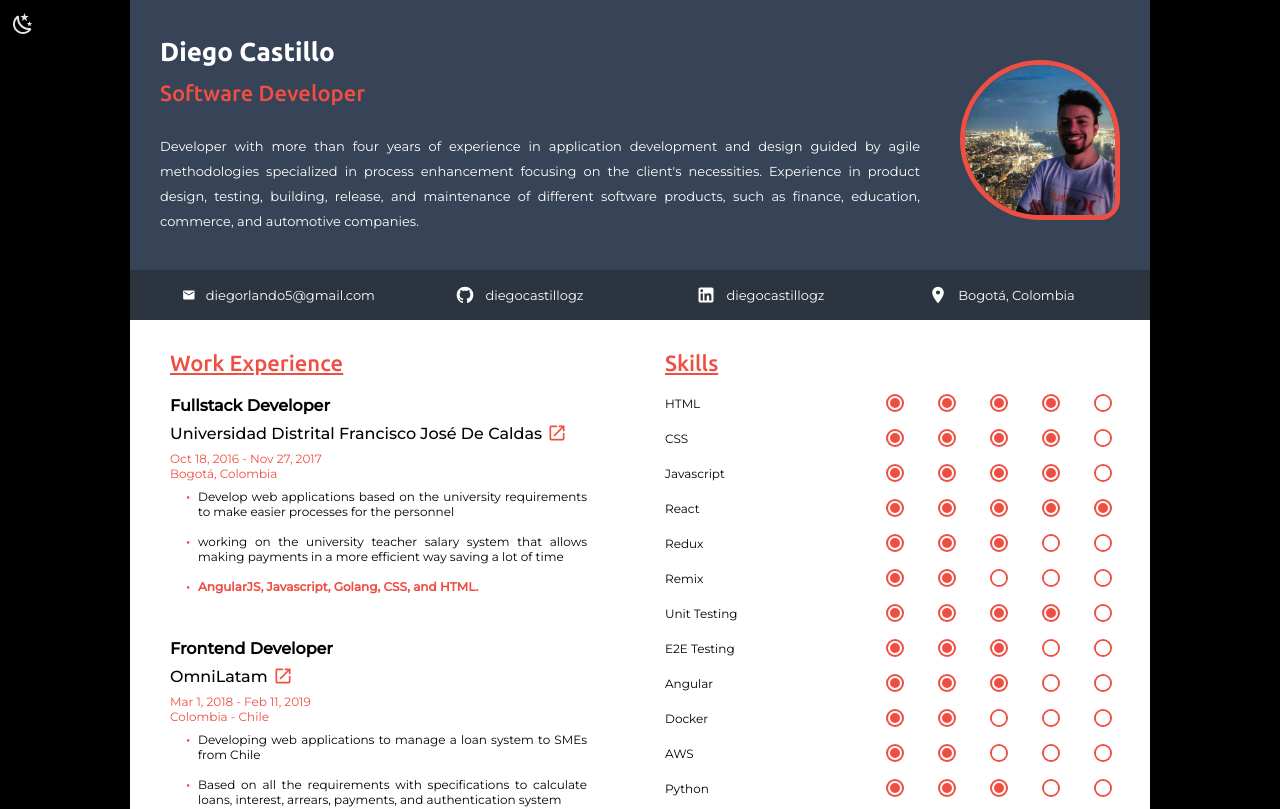
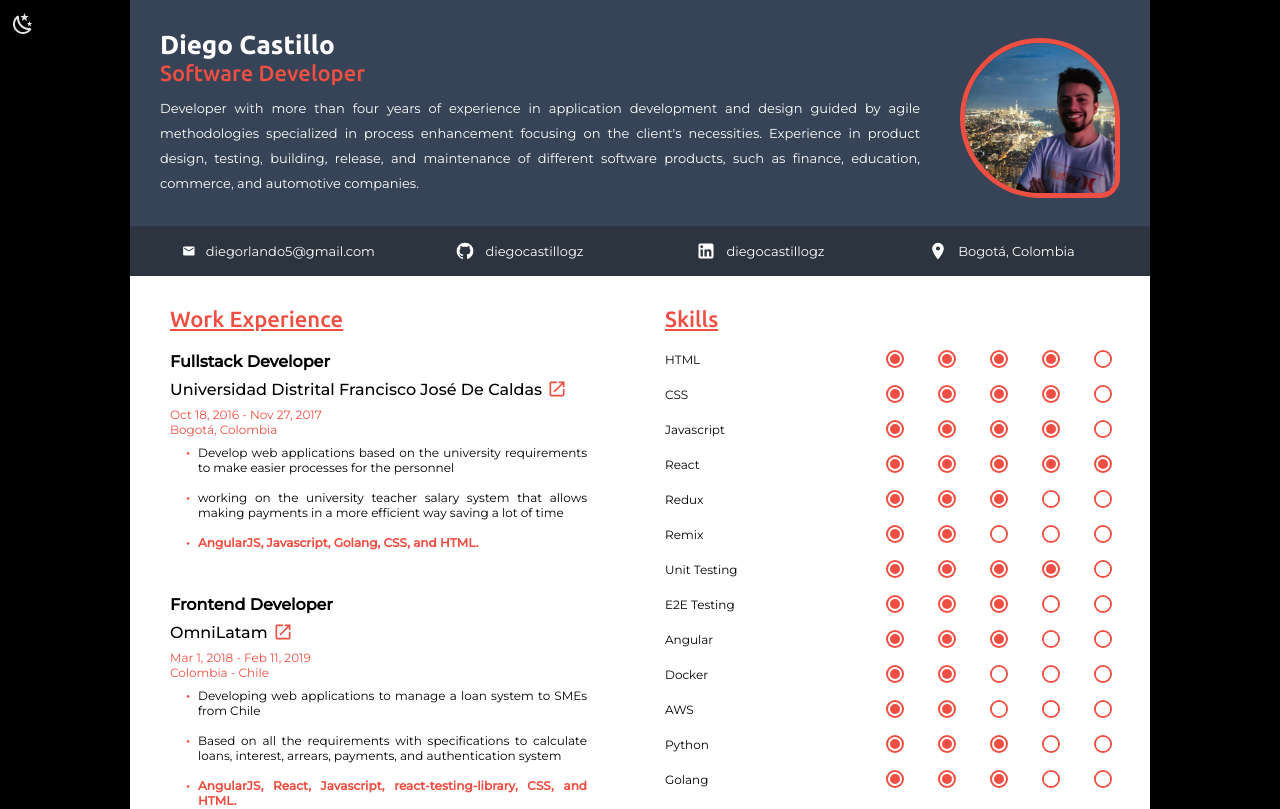
Before and after one commit to diegocastillogz/CV, a React (Create React App) app: page / in a window 1280 px wide. Shown: the top 809 px of the page. Built offline with nearby package versions, Linux system fonts and the light colour scheme.

Commit message:
fixing profileImage margin

```diff
--- a/src/components/Header/Header.js
+++ b/src/components/Header/Header.js
@@ -103,7 +103,7 @@ const StyledProfileImage = styled.img`
   border: 5px solid ${({ theme }) => theme.colors.subtitleFontColor};
   margin: 10px 0;
   @media (min-width: ${({ theme }) => `${theme.breakpoints.mobileL}`}) {
-    margin: ${({ theme }) => `${theme.paddings.MDVerticalPadding} 0`};
+    margin: ${({ theme }) => `${theme.paddings.XXSVerticalPadding} 0`};
     width: 150px;
     height: 150px;
   }
@@ -113,6 +113,9 @@ const StyledSubtitle = styled.h2`
   grid-area: subtitle;
   color: ${({ theme }) => theme.colors.subtitleFontColor};
   margin-bottom: 15px;
+  @media (min-width: ${({ theme }) => `${theme.breakpoints.laptop}`}) {
+    margin-bottom: 10px;
+  }
 `;
 
 const StyledDescription = styled.p`
```
